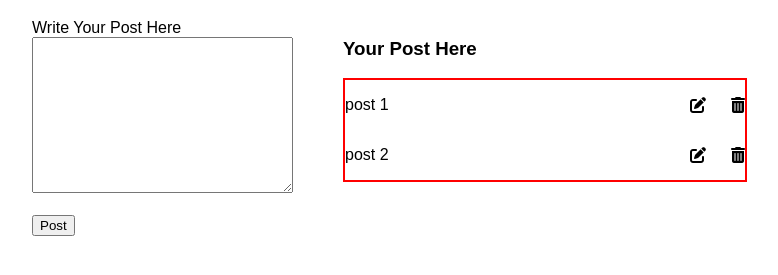
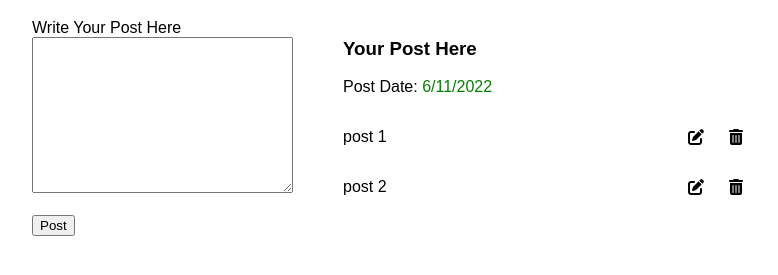
Before and after one commit to webfaisalbd/crud-basics-fcc, a plain HTML site: page index.html in a window 1280 px wide. Shown: the part 61-336 px from the top of the page, without its empty margins (18-796 px from the left). Drawn offline with Linux system fonts and the light colour scheme.

Commit message:
date added on post using toLocaleDateString()

```diff
--- a/index.html
+++ b/index.html
@@ -28,6 +28,7 @@
         </div>
         <div class="right">
             <h3>Your Post Here</h3>
+            <p>Post Date: <span id="showDate"></span></p>
             <div id="posts">
                 <div>
                     <p>post 1</p>
--- a/main.js
+++ b/main.js
@@ -2,6 +2,7 @@ let form = document.getElementById('form');
 let input = document.getElementById('input');
 let msg = document.getElementById('msg');
 let posts = document.getElementById('posts');
+let showDate = document.getElementById('showDate');
 
 form.addEventListener('submit', (e)=>{
     e.preventDefault();
@@ -49,3 +50,6 @@ let editPost = (e) =>{
     input.value = e.parentElement.previousElementSibling.innerHTML;
     e.parentElement.parentElement.remove();
 }
+
+let currentDate = new Date();
+showDate.innerText=currentDate.toLocaleDateString();
--- a/style.css
+++ b/style.css
@@ -10,7 +10,7 @@ body {
 
 #posts {
     width: 400px;
-    border: 2px solid red;
+    /* border: 2px solid red; */
 }
 
 #posts>div {
@@ -31,3 +31,7 @@ i {
 #msg {
     color: red;
 }
+
+#showDate {
+    color: green;
+}
```
